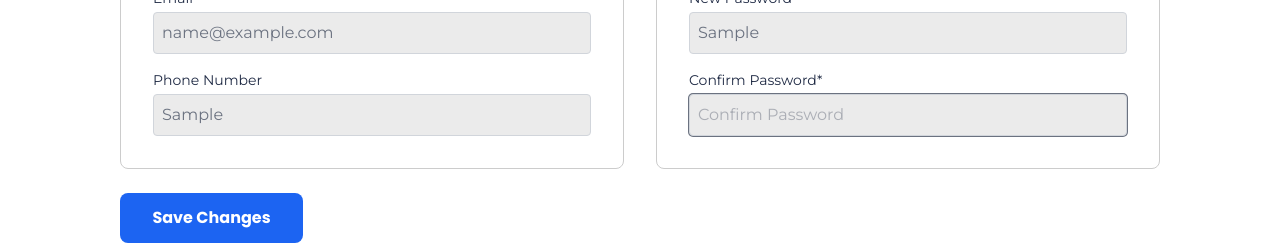
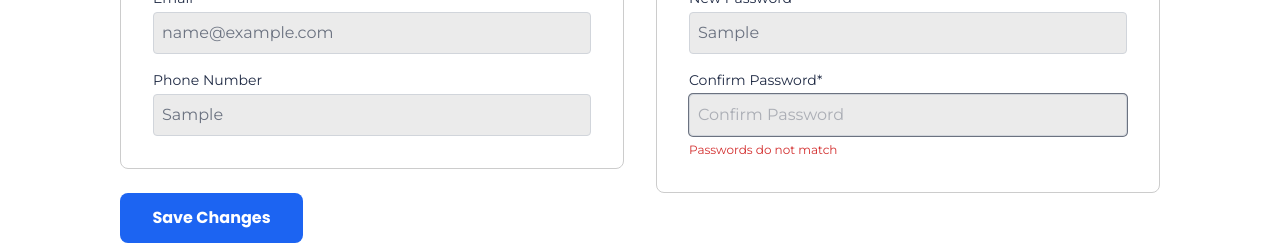
Before and after one commit to mafindijr/easy-ticketing-app, a React (Vite) app: page /profile in a window 1280 px wide. Both pictures are taken after typing "Sample", "Sample", "name@example.com", "Sample", "Sample", "Sample" into the empty fields and a click on the button "Save Changes". Shown: the part 299-544 px from the top of the page. Built offline with nearby package versions, Linux system fonts and the light colour scheme.

Commit message:
finish working on the password error state

```diff
--- a/src/Pages/Profile.jsx
+++ b/src/Pages/Profile.jsx
@@ -99,8 +99,11 @@ export default function Profile() {
                  required
                 //  prefixIcon={}
                 />
+
+                {errors.password && <span className="text-[12px] leading-[16px] text-[#d32f2f] font-montserrat font-[400]">Please enter your current password to update your password</span> }
                </div>
 
+               <div>
                 <Input
                  label="New Password*"
                  name="newPassword"
@@ -113,6 +116,10 @@ export default function Profile() {
                 //  prefixIcon={}
                 />
 
+                {errors.newPassword && <span className="text-[12px] leading-[16px] text-[#d32f2f] font-montserrat font-[400]">New password must be at least 8 characters</span> }
+               </div>
+
+               <div>
                 <Input
                  label="Confirm Password*"
                  name="confirmPassword"
@@ -124,6 +131,9 @@ export default function Profile() {
                  required
                 //  prefixIcon={}
                 />
+
+                {errors.confirmPassword && <span className="text-[12px] leading-[16px] text-[#d32f2f] font-montserrat font-[400]">Passwords do not match</span> }
+               </div>
               </div>
             </div>
         </main>
```
